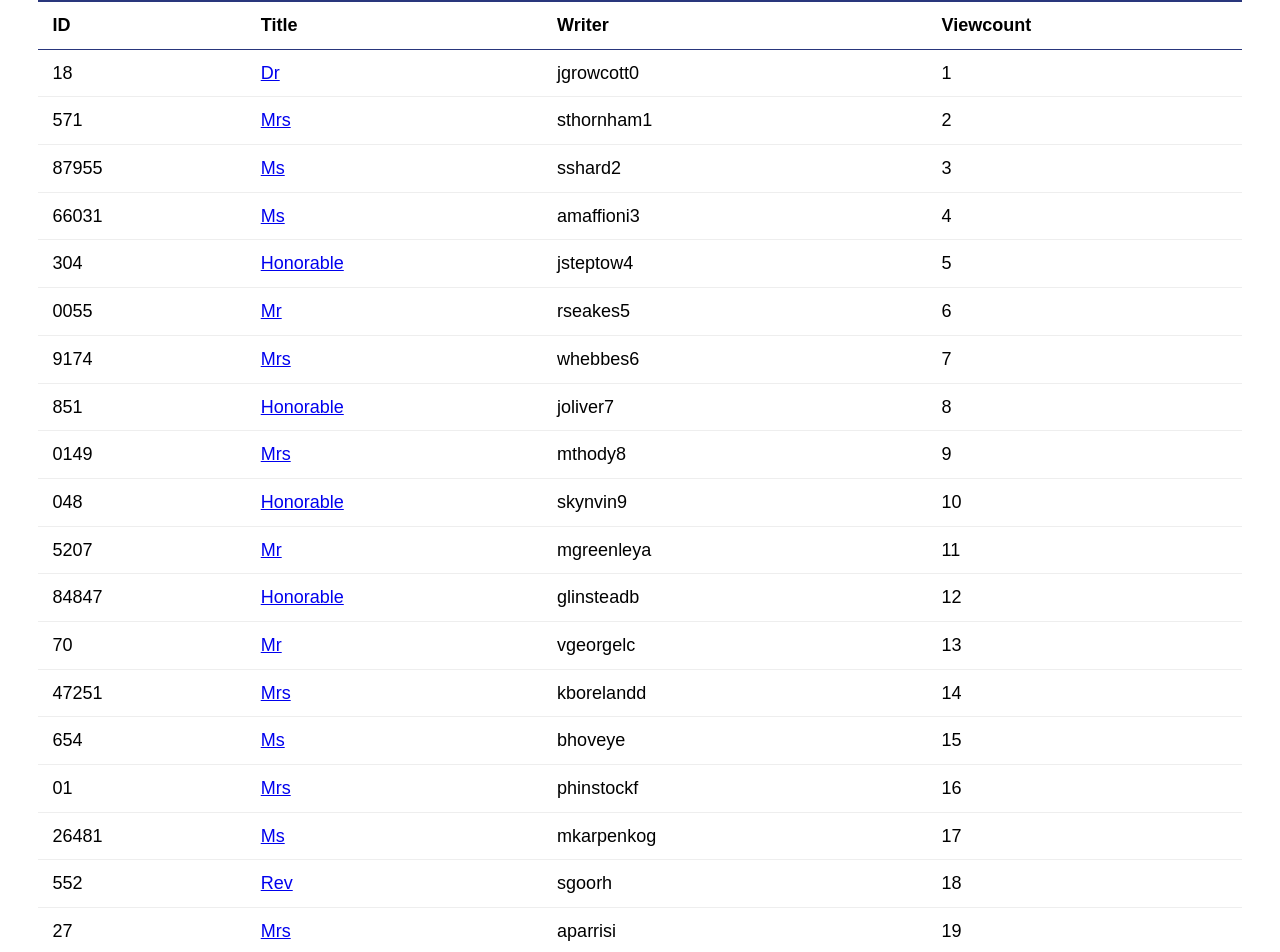
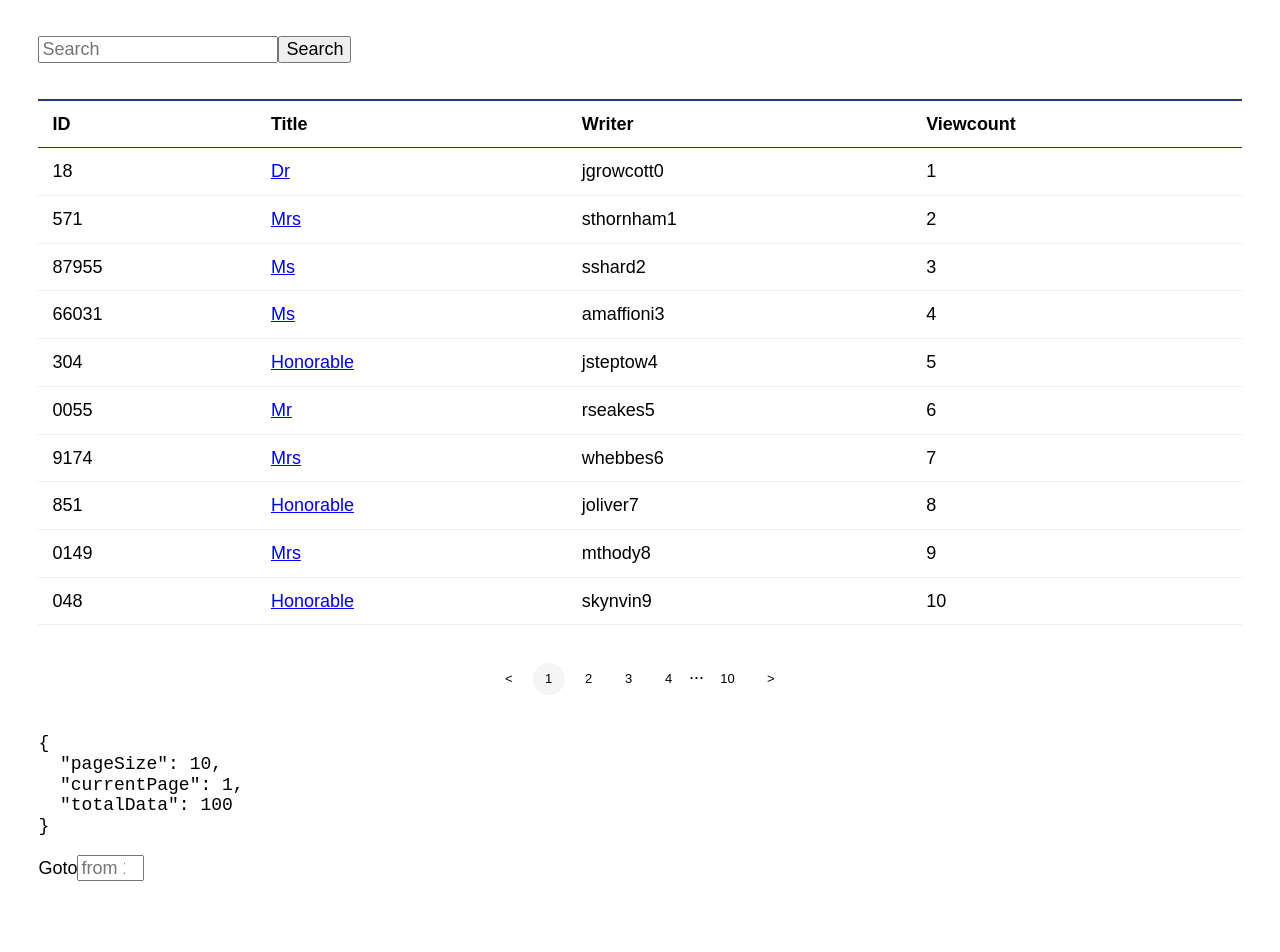
Before and after one commit to anjitpariyar/Board, a Next.js app: page / in a window 1280 px wide. Shown: the top 952 px of the page. After the commit the page ends 881 px from the top, so only its background shows below. Built offline with nearby package versions, Linux system fonts and the light colour scheme.

Commit message:
comments and detais seperated

```diff
--- a/components/Goto.tsx
+++ b/components/Goto.tsx
@@ -1,14 +1,16 @@
 import React, { useState, useEffect } from "react";
 
-const Goto = ({ totalPageCount, onPageChange }) => {
-  const [page, setPage] = useState("");
+const Goto = ({ data, onPageChange, pageSize }) => {
+  const totalPageCount: number = parseInt(data.length, 10) / pageSize;
+  console.log(typeof totalPageCount);
+  const [page, setPage] = useState<number | string>("");
   const onChange = ({ target: { value } }) => {
-    setPage(value);
+    if (value) setPage(parseInt(value, 10));
   };
 
   useEffect(() => {
     if (page && page <= totalPageCount) {
-      onPageChange(parseInt(page));
+      onPageChange(page);
     }
   }, [page]);
 
--- a/components/Pagination.tsx
+++ b/components/Pagination.tsx
@@ -1,7 +1,6 @@
 import React, { useState, useEffect } from "react";
 import { usePagination, paginationStyle } from "Hook/Board";
 import { PaginationOptions } from "interfaces";
-import Goto from "./Goto";
 
 // option
 // color = "#000",
@@ -146,9 +145,6 @@ const Pagination = ({
           </Button>
         )}
       </Ul>
-      {goto && (
-        <Goto totalPageCount={totalPageCount} onPageChange={onPageChange} />
-      )}
     </>
   );
 };
--- a/components/Search.tsx
+++ b/components/Search.tsx
@@ -1,37 +1,32 @@
 import React, { useState, useEffect } from "react";
 import styled from "styled-components";
-import { useRouter } from "next/router";
 
 // for now get a value and paint the result
-const Search = () => {
+const Search = ({ placeholder, buttonText, onFinish }) => {
   const [searchText, setSearchText] = useState("");
-  const router = useRouter();
   const onChange = ({ target: { value } }) => {
     setSearchText(value);
   };
 
   const onSubmit = (e) => {
     e.preventDefault();
-    router.push(`/?keyword=${searchText}`, undefined, { shallow: true });
+    onFinish(searchText);
     setSearchText("");
   };
 
   return (
-    <div style={{ margin: "2em 0" }}>
     <form onSubmit={onSubmit}>
-        <label htmlFor="searchTable">Search</label>
       <SearchWrapper>
         <input
           id="searchTable"
           type="text"
-            placeholder={"Search "}
+          placeholder={placeholder || "Search "}
           value={searchText}
           onChange={(event) => onChange(event)}
         />
-          <button type="submit">Search</button>
+        <button type="submit">{buttonText || "Search"}</button>
       </SearchWrapper>
     </form>
-    </div>
   );
 };
 
--- a/components/page/product/CommentsWrapper.tsx
+++ b/components/page/product/CommentsWrapper.tsx
@@ -1,9 +1,8 @@
 import { useState } from "react";
 import styled from "styled-components";
-import CommentForm from "components/CommentForm";
-import CommentBox from "components/CommentBox";
+// import CommentForm from "components/CommentForm";
 
-const CommentsWrapper = ({ datas }) => {
+const CommentsWrapper = ({ datas, CommentForm, CommentBox }) => {
   const [commentId, setCommentId] = useState(false);
   const openComment = (id) => {
     setCommentId(id);
--- a/components/page/product/Details.tsx
+++ b/components/page/product/Details.tsx
@@ -1,10 +1,11 @@
 import React from "react";
 import Image from "next/image";
 
-const Details = () => {
+const Details = ({ pid }: { pid: number | string | string[] }) => {
   return (
     <div>
       <div>
+        <h2>{pid}</h2>
         <div>
           <Image
             src="https://images.unsplash.com/photo-1548091790-641ab5796e56?ixlib=rb-1.2.1&ixid=MnwxMjA3fDB8MHxzZWFyY2h8NHx8a29yZWFuJTIwYnVzeXxlbnwwfHwwfHw%3D&auto=format&fit=crop&w=600&q=60"
--- a/pages/index.tsx
+++ b/pages/index.tsx
@@ -4,6 +4,8 @@ import Link from "next/link";
 
 import TableBoard from "components/TableBoard";
 import { useRouter } from "next/router";
+import Search from "components/Search";
+import Goto from "components/Goto";
 
 const IndexPage = () => {
   const columns = [
@@ -35,21 +37,26 @@ const IndexPage = () => {
 
   const router = useRouter();
   const page = router.query.page ? +router.query.page : undefined;
-
+  const onPageChange = (n) => {
+    if (n) {
+      router.push(`/?page=${n}`, undefined, { shallow: true });
+    }
+  };
   const settings = {
     data: sampleTablePropsData, //data as json
     columns: columns, // way to use data
-    pageSize: 50, // default pagesize is 10
+    pageSize: 10, // default pagesize is 10
     activePage: 1, // default is 1
     prev: <span>{"<"}</span>, // default is <,
     next: <span>{">"}</span>, // default is >,
     showCode: true, // default is false
     page: page,
-    onPageChange: (n) => {
-      if (n) {
-        router.push(`/?page=${n}`, undefined, { shallow: true });
-      }
-    }, // required
+    onPageChange: onPageChange, // required
+  };
+
+  // search Form submit
+  const onFinish = (searchText) => {
+    router.push(`/?keyword=${searchText}`, undefined, { shallow: true });
   };
 
   return (
@@ -60,7 +67,20 @@ const IndexPage = () => {
       */}
       {/* for now its a only wat to connect pagination and table */}
       <Container>
+        <div style={{ margin: "2em 0" }}>
+          <Search
+            placeholder="Search"
+            buttonText={<span>Search</span>}
+            onFinish={onFinish}
+          />
+        </div>
+
         <TableBoard {...settings} />
+        <Goto
+          data={sampleTablePropsData}
+          onPageChange={onPageChange}
+          pageSize={10}
+        />
       </Container>
     </>
   );
```
Also changed, not shown: pages/product/[pid].tsx (+9 -4 lines). Lines whose indentation alone changed are shown as unchanged.
